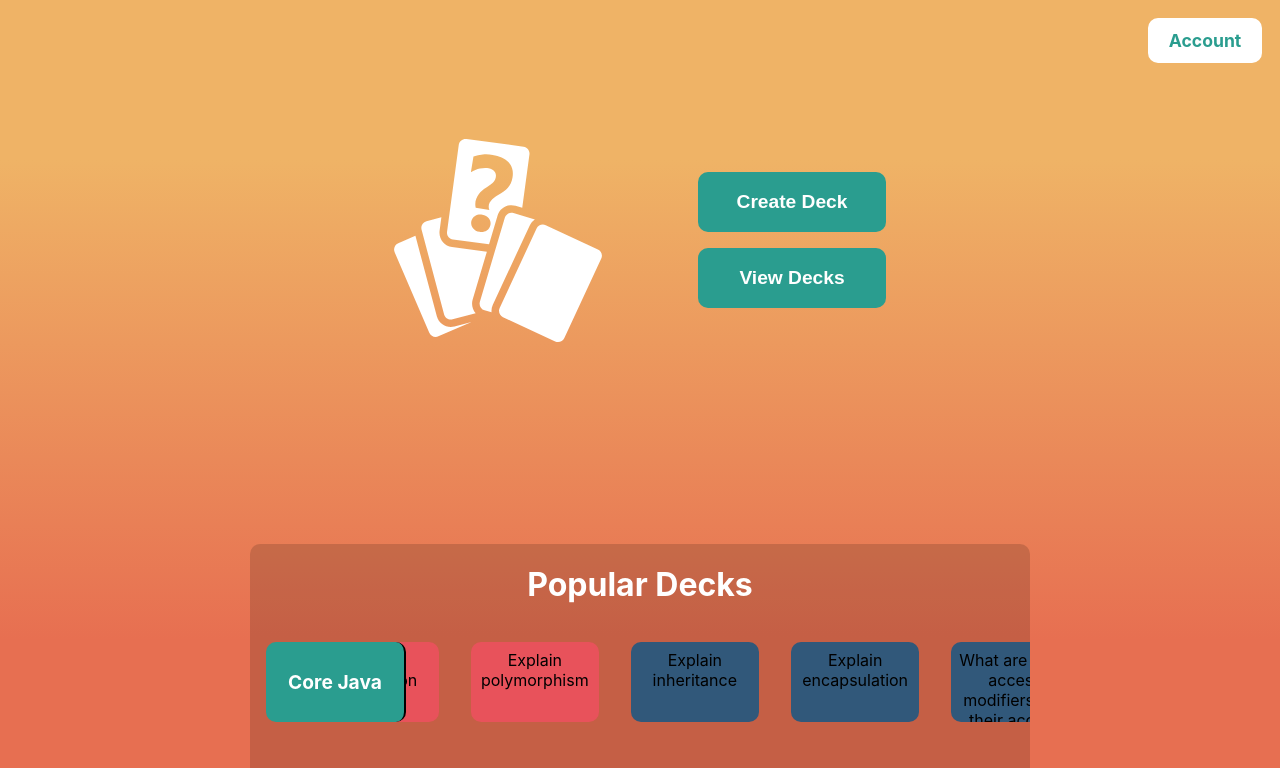
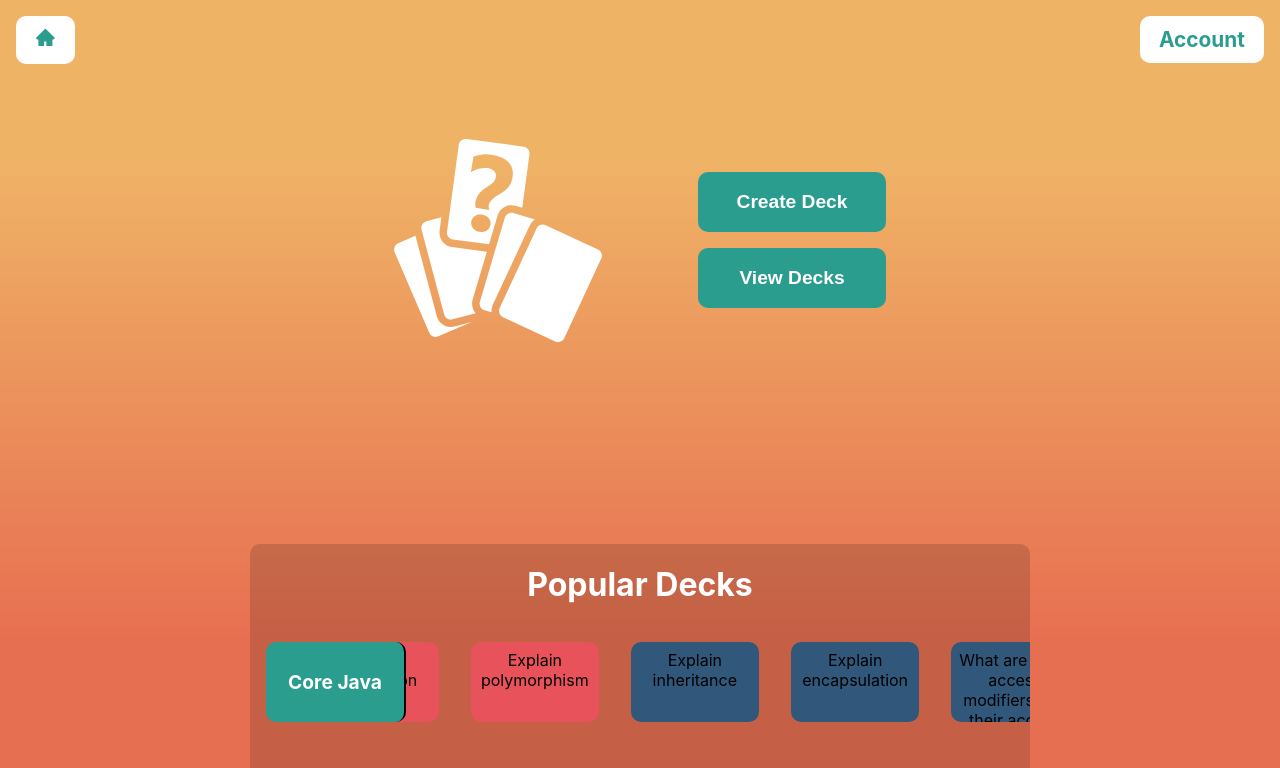
Before and after one commit to michael-mcmasters/Notecards, a React (Create React App) app: page / in a window 1280 px wide. Shown: the top 768 px of the page. Built offline with nearby package versions, Linux system fonts and the light colour scheme.

Commit message:
Add home icon to navbar

```diff
--- a/src/components/Navbar/NavbarTwo.js
+++ b/src/components/Navbar/NavbarTwo.js
@@ -1,31 +1,51 @@
 import React, { useContext } from 'react';
-import styled from "styled-components";
+import styled, { css } from "styled-components";
 import { Link } from "react-router-dom";
 import { ColorThemeContext } from "../custom_hooks/ColorThemeContext";
+import { AiFillHome } from "react-icons/ai";
 
 const NavbarTwo = () => {
   const theme = useContext(ColorThemeContext);
 
   return (
-    // styled-components will not override Link's default styling, so must inline the styling instead.
-    <Account theme={theme}>
-      <Link to="/" style={{ color: theme.secBtnText, textDecoration: 'none' }}>
-        Account
+    <>
+      <Home theme={theme}>
+        <AiFillHome />
+      </Home>
+      {/* styled-components will not override Link's default styling, so must use inline styling. */}
+      <Account theme={theme}>
+        <Link to="/" style={{ color: theme.secBtnText, textDecoration: 'none' }}>
+          Account
       </Link>
-    </Account>
+      </Account>
+    </>
   );
 };
 
-const Account = styled(Link)`
-  margin: 1em;
-  padding: 0.7em 1.2em;
+const ButtonStyling = css`
+  margin: 1rem;
+  padding: 0.7rem 1.2rem;
   width: fit-content;
   background-color: ${props => props.theme.secBtnBG};
   border: none;
   border-radius: 10px;
-  font-size: 1.1em;
+  font-size: 1.3rem;
   font-weight: bold;
   text-decoration: none;
+`;
+
+const Home = styled.div`
+  ${ButtonStyling};
+
+  position: fixed;
+  top: 0;
+
+  color: ${props => props.theme.secBtnText};
+`;
+
+const Account = styled(Link)`
+
+  ${ButtonStyling};
 
   position: fixed;
   right: 0;
```
